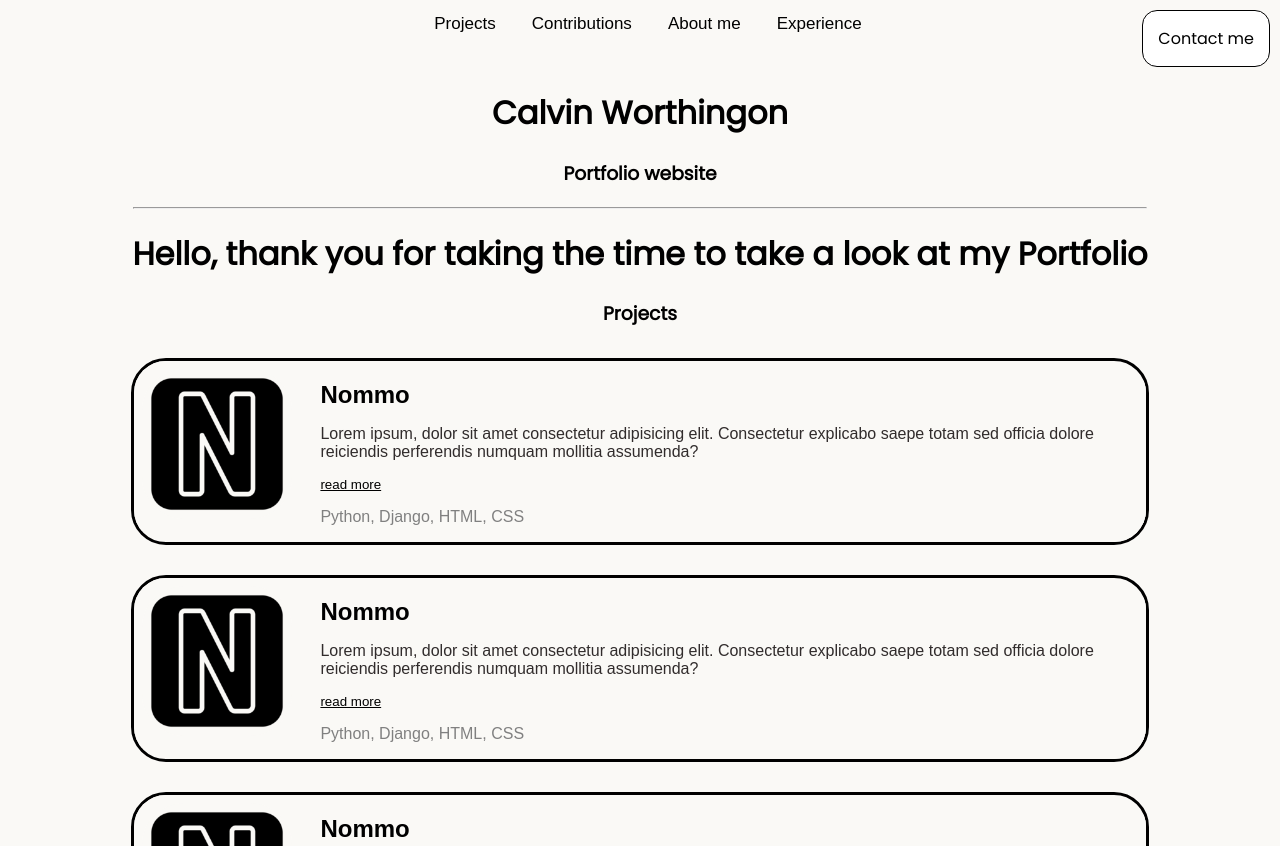
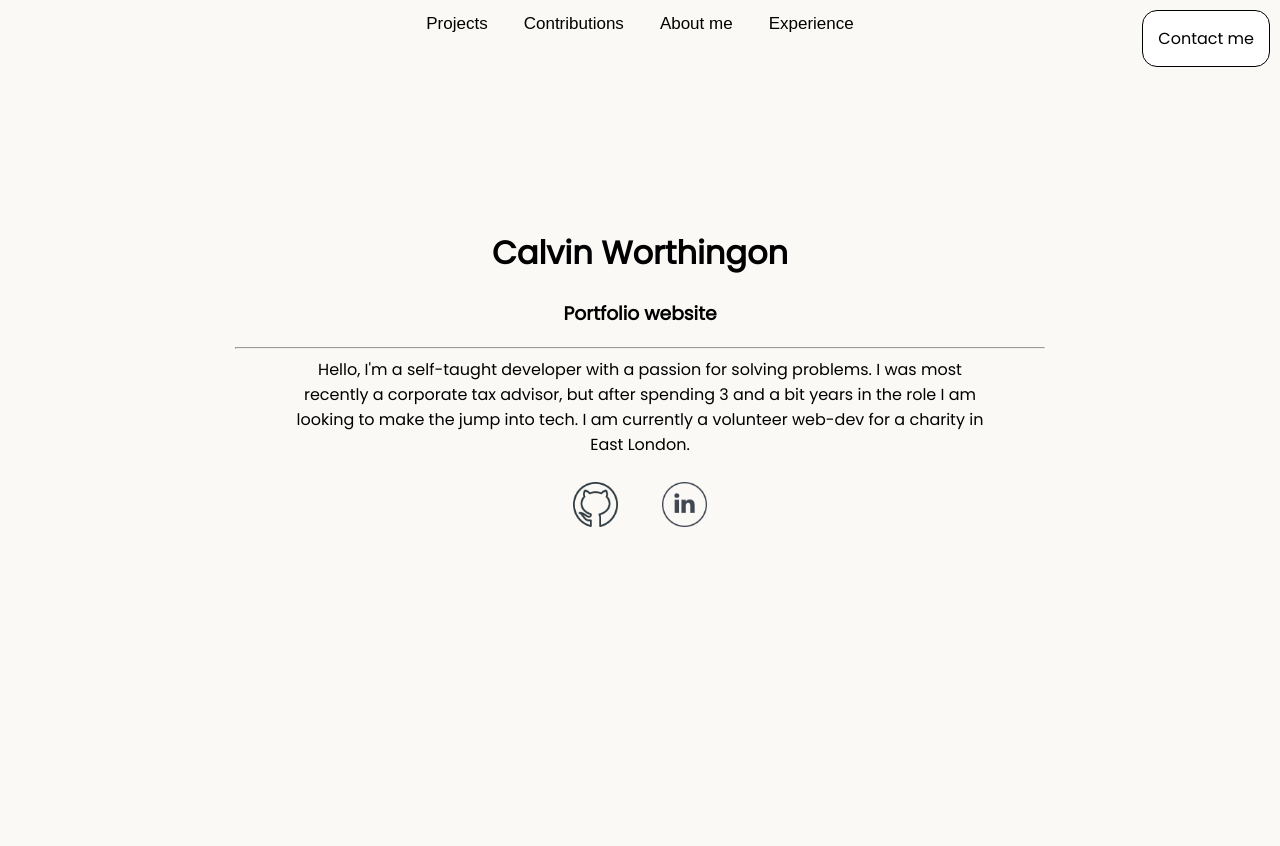
Before and after one commit to calvinw-dotcom/portfolio_site, a plain HTML site: page index.html in a window 1280 px wide. Shown: the top 846 px of the page. Drawn offline with Linux system fonts and the light colour scheme.

Commit message:
Updates to layout

```diff
--- a/index.html
+++ b/index.html
@@ -11,34 +11,29 @@
 <body>
 
     <nav class="topnav"> <!--refactor to improve accessibility-->
-        <a href=#projects>Projects</a>
+        <a href=#projects class="nav-link smoothScroll" >Projects</a> <!---->
         <a href=#contributions>Contributions</a>
         <a href=#about-me>About me</a>
         <a href=#Experience>Experience</a>
 
     </nav>
-    <h1>Calvin Worthingon</h1>
-    <h3>Portfolio website</h3>
-    <hr class="solid">
+
 
     <div class="intro">
-        <h1>Hello, thank you for taking the time to take a look at my Portfolio</h1>
+        <h1>Calvin Worthingon</h1>
+        <h3>Portfolio website</h3>
 
+        <hr class="solid">
+        <p>Hello, I'm a self-taught developer with a passion for solving problems. I was most recently a corporate tax advisor, but after spending 3 and a bit years in the role I am looking to make the jump into tech. I am currently a volunteer web-dev for a charity in East London.</p>
+
+        <div class="links">
+            <a href="https://github.com/calvinw-dotcom" target="_blank"><img src="image/Github.png" alt=""></a>
+            <a href="https://www.linkedin.com/in/calvin-harvey-worthington-0b1184165/" target="_blank"><img src="image/LinkedIn.png" alt=""></a>
+        </div>
     </div>
 
-    <div class="projects">
-    <h3>Projects</h3>
-        <div class="container" id="projects">
-            <div><img src="image/Nommo.png" alt="Nommo"></div>
-            <div class="card-content">
-                <h4>Nommo</h4>
-                <p class="project-description">Lorem ipsum, dolor sit amet consectetur adipisicing elit. Consectetur explicabo saepe totam sed officia dolore reiciendis perferendis numquam mollitia assumenda?</p>
-                <p class="hidden-content">Lorem ipsum dolor sit amet consectetur, adipisicing elit. Nam optio soluta velit! Neque molestiae commodi quis at recusandae repudiandae eos! Voluptas vel fugiat cumque tenetur eligendi cum veniam culpa nostrum.</p>
-                <button class="read-more">read more</button>
-                <p class="project-subscript">Python, Django, HTML, CSS </p>
-            </div>
-        </div>
-
+    <div class="projects" id="projects">
+        <h3>Projects</h3>
         <div class="container">
             <div><img src="image/Nommo.png" alt="Nommo"></div>
             <div class="card-content">
@@ -53,7 +48,29 @@
         <div class="container">
             <div><img src="image/Nommo.png" alt="Nommo"></div>
             <div class="card-content">
-                <h4>Nommo</h4>
+                <h4>CRM</h4>
+                <p class="project-description">Lorem ipsum, dolor sit amet consectetur adipisicing elit. Consectetur explicabo saepe totam sed officia dolore reiciendis perferendis numquam mollitia assumenda?</p>
+                <p class="hidden-content">Lorem ipsum dolor sit amet consectetur, adipisicing elit. Nam optio soluta velit! Neque molestiae commodi quis at recusandae repudiandae eos! Voluptas vel fugiat cumque tenetur eligendi cum veniam culpa nostrum.</p>
+                <button class="read-more">read more</button>
+                <p class="project-subscript">Python, Django, HTML, CSS </p>
+            </div>
+        </div>
+
+        <div class="container">
+            <div><img src="image/Nommo.png" alt="Nommo"></div>
+            <div class="card-content">
+                <h4>PAYE and NIC calculator</h4>
+                <p class="project-description">Lorem ipsum, dolor sit amet consectetur adipisicing elit. Consectetur explicabo saepe totam sed officia dolore reiciendis perferendis numquam mollitia assumenda?</p>
+                <p class="hidden-content">Lorem ipsum dolor sit amet consectetur, adipisicing elit. Nam optio soluta velit! Neque molestiae commodi quis at recusandae repudiandae eos! Voluptas vel fugiat cumque tenetur eligendi cum veniam culpa nostrum.</p>
+                <button class="read-more">read more</button>
+                <p class="project-subscript">Python, Django, HTML, CSS </p>
+            </div>
+        </div>
+
+        <div class="container">
+            <div><img src="image/Nommo.png" alt="Nommo"></div>
+            <div class="card-content">
+                <h4>This website</h4>
                 <p class="project-description">Lorem ipsum, dolor sit amet consectetur adipisicing elit. Consectetur explicabo saepe totam sed officia dolore reiciendis perferendis numquam mollitia assumenda?</p>
                 <p class="hidden-content">Lorem ipsum dolor sit amet consectetur, adipisicing elit. Nam optio soluta velit! Neque molestiae commodi quis at recusandae repudiandae eos! Voluptas vel fugiat cumque tenetur eligendi cum veniam culpa nostrum.</p>
                 <button class="read-more">read more</button>
@@ -70,18 +87,15 @@
 
     <div></div>
 
+
+<!-- Contributions -->
+
 <!-- My experience -->
-
-<!-- Taskbar? -->
 
 <!-- last commit banner -->
 
 <!-- back to top button -->
 
-<!-- Automate adding repos - public only -->
-
-<!-- Maybe integrate socials -->
-
 <!-- Best practice to include JS script element at the bottom as file is passed top to bottom. Render page contents while executing JS -->
 
     <script src="app.js"></script>
--- a/styles/styles.css
+++ b/styles/styles.css
@@ -3,14 +3,23 @@
 }
 
 body {
-  padding-top: 60px;
+    display: flex;
+    justify-content: center;
+    flex-direction: column;
+    align-items: center;
+    flex: 1;
 }
 
 
 .intro{
-    height: 100pv;
+    width:80%;
+    text-align:center;
+    margin: auto;
+    padding-bottom: 0;
+    margin-top: 200px;
+    height: 80vh;
+
 }
-
 h1{
     font-family: 'Poppins',sans-serif;
     text-align: center;
@@ -23,6 +32,31 @@ h3{
     text-align: center;
     size: 80%;
 }
+
+
+.intro p{
+    font-family: 'Poppins',sans-serif;
+    text-align: center;
+    width: 70%;
+    margin: 0 auto;
+    font-weight: 350;
+}
+
+
+.links{
+    flex: 1;
+}
+
+.links a{
+    padding: 20px;
+    margin-bottom: 0;
+}
+
+.links img{
+    width: 45px;
+    margin-top: 25px;
+}
+
 
 hr{
    width: 80%;
@@ -126,6 +160,7 @@ nav{
     overflow:hidden;
     top: 0px;
     text-align: center;
+    margin-bottom: 100px;
 }
 
 .topnav a{
```
Also changed, not shown: image/Github.png (added), image/LinkedIn.png (added).
